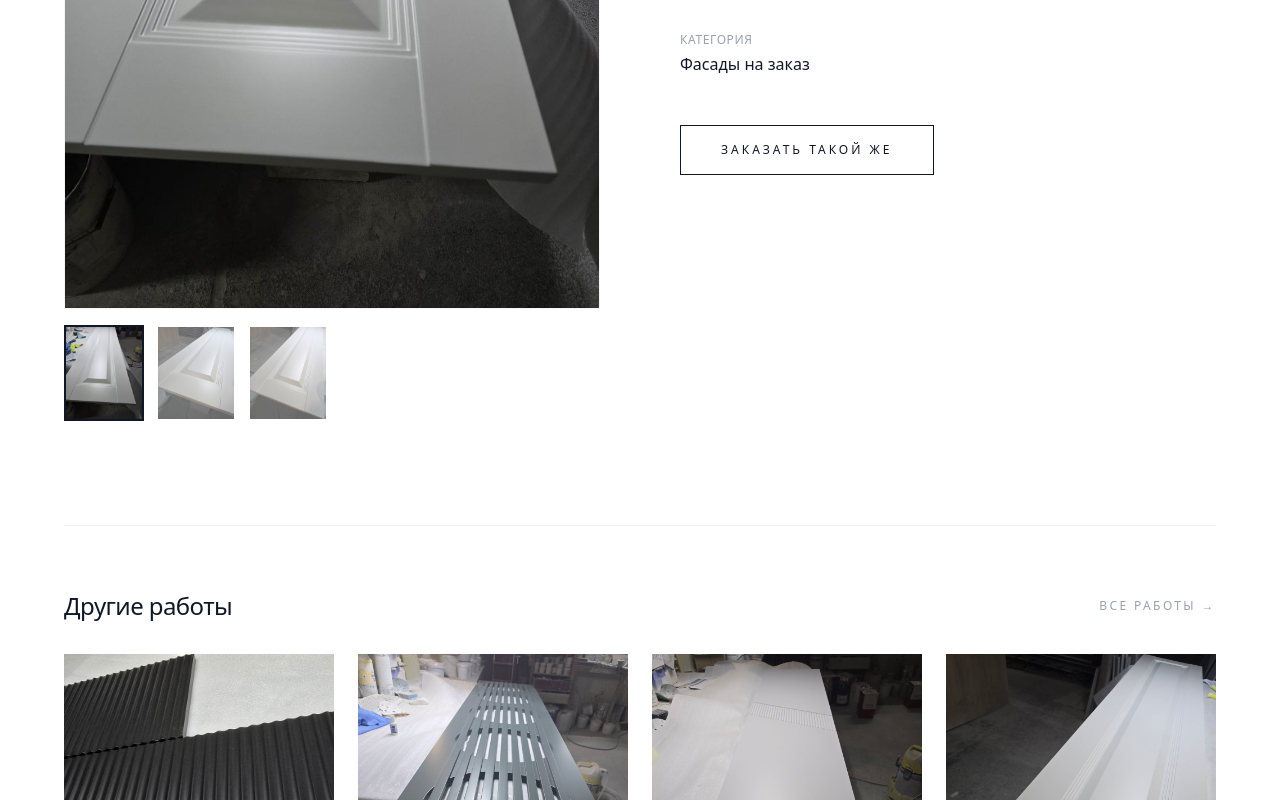
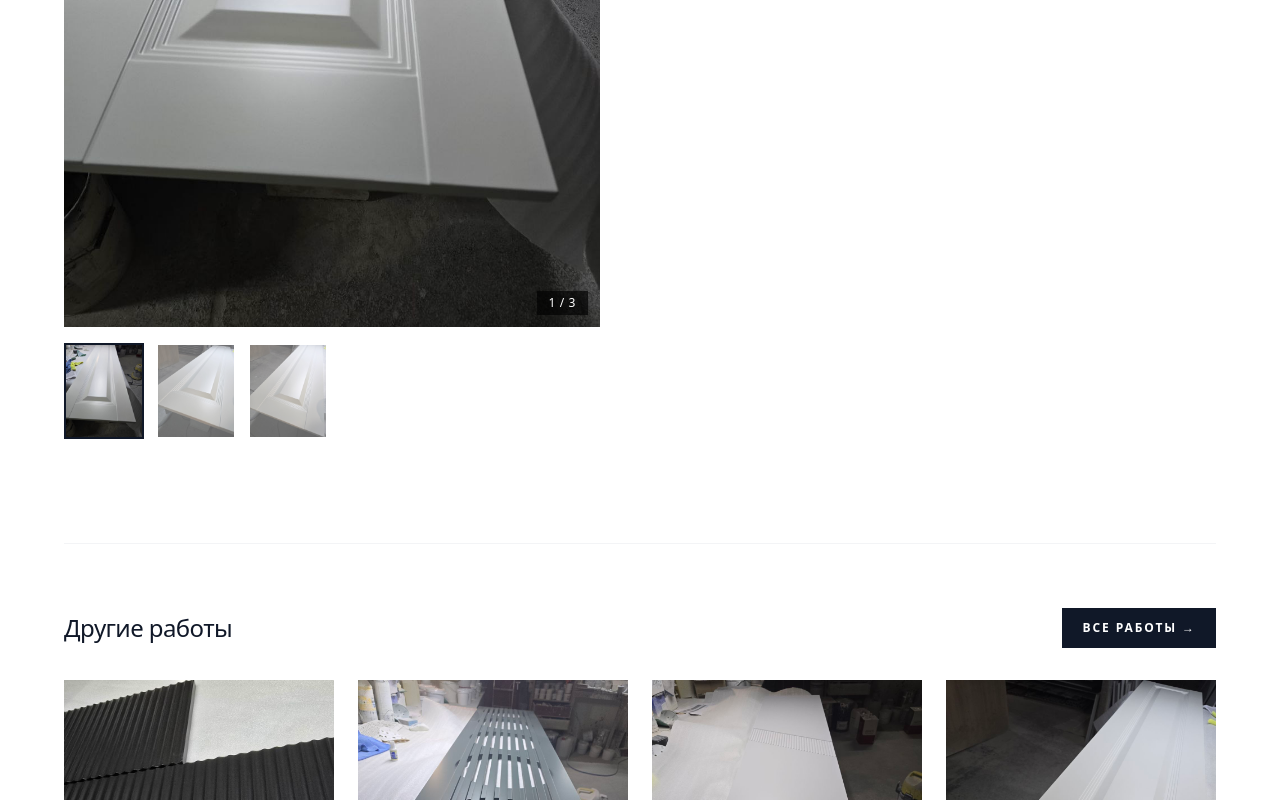
Before and after one commit to IljaBelousow/naumovich-site, a Next.js app: page /portfolio/work-1 in a window 1280 px wide. Shown: the part 720-1520 px from the top of the page. Built offline with nearby package versions, Linux system fonts and the light colour scheme.

Commit message:
Add swipe gallery and unify portfolio actions

```diff
--- a/src/app/portfolio/[slug]/PortfolioClient.tsx
+++ b/src/app/portfolio/[slug]/PortfolioClient.tsx
@@ -1,8 +1,8 @@
 "use client";
 
-import { useState } from "react";
 import Link from "next/link";
 import Image from "next/image";
+import ImageGallery from "@/components/ImageGallery";
 import { useRouter } from "next/navigation";
 import type { Facade } from "@/data/facades";
 
@@ -13,7 +13,6 @@ export default function PortfolioClient({
   item: Facade;
   allFacades: Facade[];
 }) {
-  const [activeImage, setActiveImage] = useState(item.image);
   const router = useRouter();
 
   const similar = allFacades
@@ -40,46 +39,20 @@ export default function PortfolioClient({
 
         <button
           onClick={handleBack}
-          className="inline-flex items-center text-xs uppercase tracking-[0.25em] text-gray-400 hover:text-gray-900 transition-colors mb-8 cursor-pointer"
+          className="inline-flex items-center justify-center bg-gray-900 px-5 py-3 text-xs font-semibold uppercase tracking-[0.16em] text-white transition-colors duration-200 hover:bg-gray-700 focus-visible:outline-none focus-visible:ring-2 focus-visible:ring-gray-900 focus-visible:ring-offset-2 mb-8"
         >
           <span className="mr-2">←</span> Назад к работам
         </button>
 
-        <div className="grid grid-cols-1 gap-12 lg:grid-cols-2 lg:gap-20">
+        <div className="grid grid-cols-1 items-start gap-12 lg:grid-cols-2 lg:gap-20">
 
           {/* Фото */}
           <div className="space-y-4">
-            <div className="relative aspect-[3/4] w-full overflow-hidden bg-gray-100 border border-gray-100">
-              <Image
-                src={activeImage}
-                alt={item.name}
-                fill
-                className="object-cover"
-                priority
-              />
-            </div>
-
-            {item.gallery && item.gallery.length > 1 && (
-              <div className="flex gap-3 overflow-x-auto pb-2 scrollbar-hide">
-                {item.gallery.map((img, index) => (
-                  <button
-                    key={index}
-                    onClick={() => setActiveImage(img)}
-                    className={`relative h-24 w-20 shrink-0 overflow-hidden border-2 transition-all duration-200 cursor-pointer ${
-                      activeImage === img
-                        ? "border-gray-900 opacity-100"
-                        : "border-transparent opacity-60 hover:opacity-100"
-                    }`}
-                  >
-                    <Image src={img} alt={`${item.name} view ${index + 1}`} fill className="object-cover" />
-                  </button>
-                ))}
-              </div>
-            )}
+            <ImageGallery images={item.gallery?.length ? item.gallery : [item.image]} title={item.name} />
           </div>
 
           {/* Описание */}
-          <div className="flex flex-col justify-center">
+          <div className="flex flex-col justify-start self-start">
             <p className="text-xs font-medium uppercase tracking-[0.35em] text-gray-500">
               Наши работы
             </p>
@@ -109,7 +82,7 @@ export default function PortfolioClient({
             <div className="mt-12">
               <Link
                 href="/contacts"
-                className="inline-block w-full sm:w-auto text-center border border-gray-900 px-10 py-4 text-xs font-medium uppercase tracking-[0.25em] text-gray-900 transition-colors duration-300 hover:bg-gray-900 hover:text-white cursor-pointer"
+                className="inline-flex items-center justify-center bg-gray-900 px-8 py-4 text-xs font-semibold uppercase tracking-[0.16em] text-white transition-colors duration-200 hover:bg-gray-700 focus-visible:outline-none focus-visible:ring-2 focus-visible:ring-gray-900 focus-visible:ring-offset-2 w-full sm:w-auto"
               >
                 Заказать такой же
               </Link>
@@ -118,14 +91,14 @@ export default function PortfolioClient({
         </div>
 
         {/* Похожие */}
-        {similar.length > 0 && (
-          <div className="mt-24 border-t border-gray-100 pt-16">
-            <div className="flex items-center justify-between mb-8">
-              <h2 className="text-2xl font-extralight tracking-tight text-gray-900">Другие работы</h2>
-              <button onClick={handleBack} className="text-xs uppercase tracking-[0.2em] text-gray-400 hover:text-gray-900 transition-colors cursor-pointer">
-                Все работы →
-              </button>
-            </div>
+        <div className="mt-24 border-t border-gray-100 pt-16">
+          <div className="flex items-center justify-between mb-8 gap-4">
+            <h2 className="text-2xl font-extralight tracking-tight text-gray-900">Другие работы</h2>
+            <Link href="/portfolio" className="inline-flex items-center justify-center bg-gray-900 px-5 py-3 text-xs font-semibold uppercase tracking-[0.16em] text-white transition-colors duration-200 hover:bg-gray-700 focus-visible:outline-none focus-visible:ring-2 focus-visible:ring-gray-900 focus-visible:ring-offset-2 shrink-0">
+              Все работы →
+            </Link>
+          </div>
+          {similar.length > 0 && (
             <div className="grid grid-cols-2 sm:grid-cols-4 gap-6">
               {similar.map((work) => (
                 <Link key={work.slug} href={`/portfolio/${work.slug}`} className="group block cursor-pointer">
@@ -136,8 +109,8 @@ export default function PortfolioClient({
                 </Link>
               ))}
             </div>
-          </div>
-        )}
+          )}
+        </div>
       </div>
     </main>
   );
```
